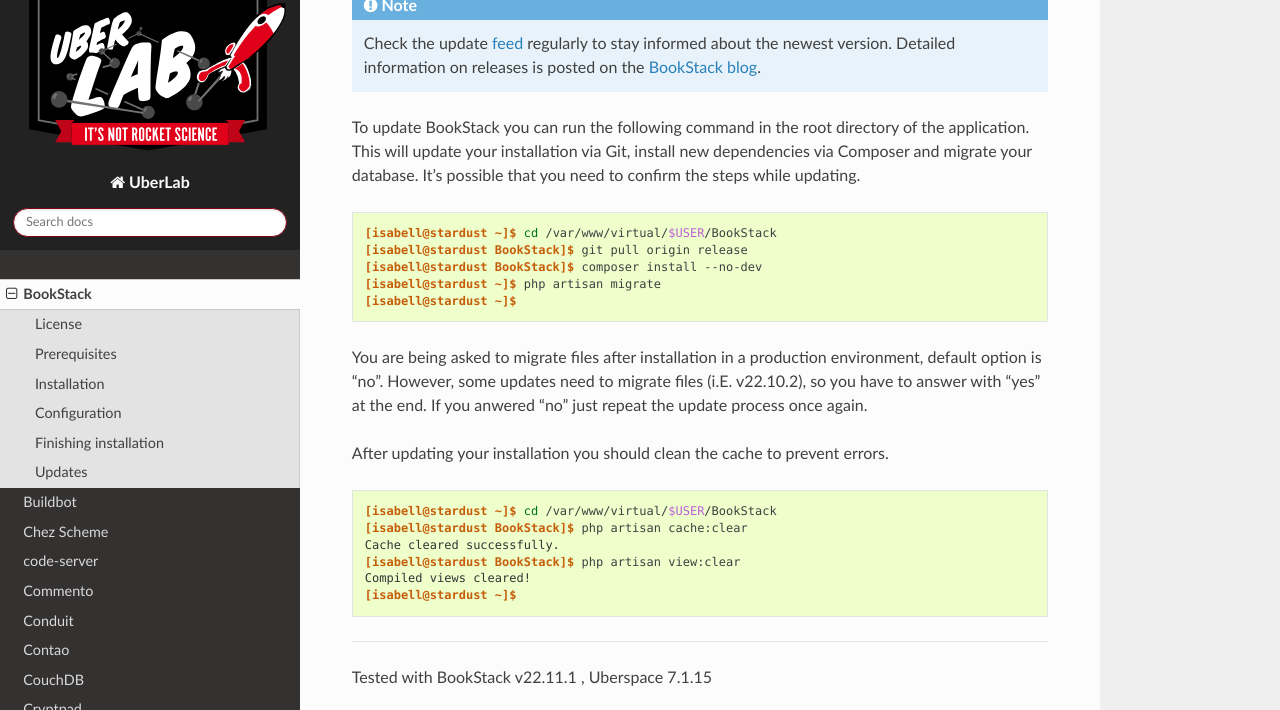
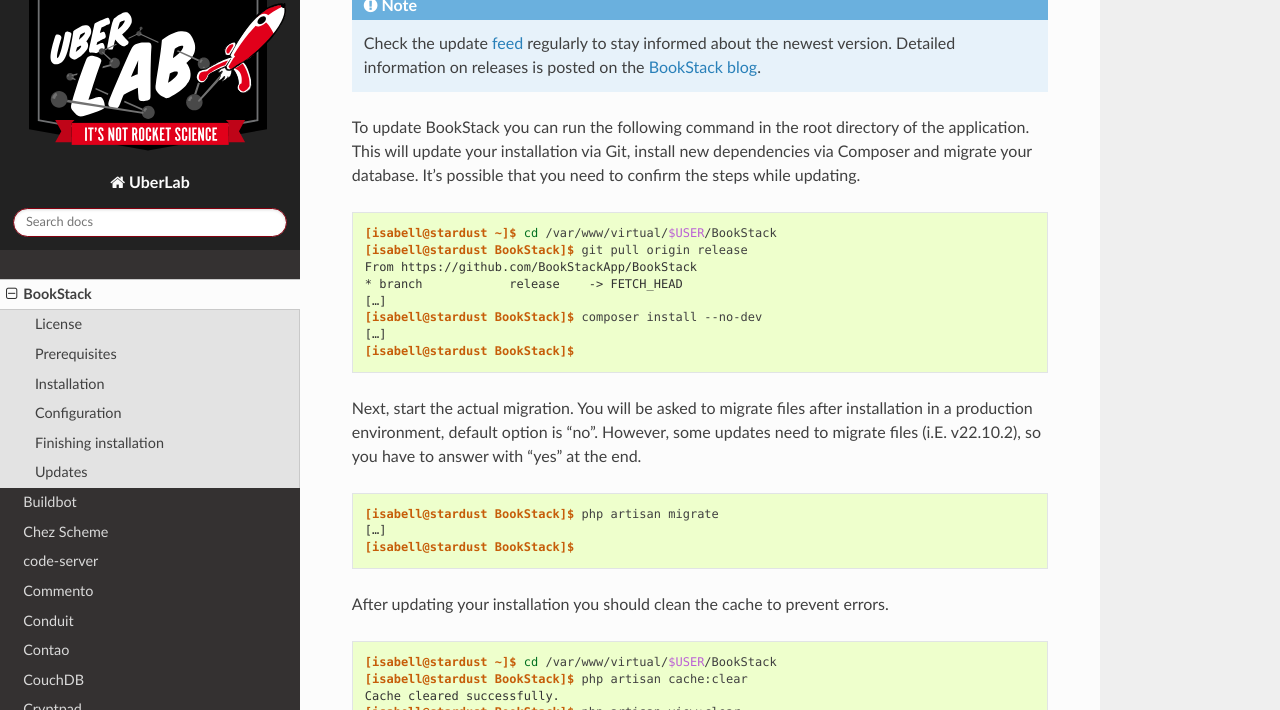
Before and after one commit to Uberspace/lab, a Sphinx documentation site: the page built from source/guide_bookstack.rst, in a window 1280 px wide and 900 px high, scrolled down 4081 px, cut to the strip 0-710 px from the top of the window. Built offline with Sphinx 7.4.7 and the Read the Docs theme 2.0.0, drawn with Linux system fonts in a browser that asks for light colours.

Commit message:
[bookstack] reorganize update commands

```diff
--- a/source/guide_bookstack.rst
+++ b/source/guide_bookstack.rst
@@ -157,12 +157,20 @@
 
  [isabell@stardust ~]$ cd /var/www/virtual/$USER/BookStack
  [isabell@stardust BookStack]$ git pull origin release
+ From https://github.com/BookStackApp/BookStack
+ * branch            release    -> FETCH_HEAD
+ […]
  [isabell@stardust BookStack]$ composer install --no-dev
- [isabell@stardust ~]$ php artisan migrate
- [isabell@stardust ~]$
+ […]
+ [isabell@stardust BookStack]$
 
-You are being asked to migrate files after installation in a production environment, default option is "no". However, some updates need to migrate files (i.E. v22.10.2), so you have to answer with "yes" at the end.
-If you anwered "no" just repeat the update process once again.
+Next, start the actual migration. You will be asked to migrate files after installation in a production environment, default option is "no". However, some updates need to migrate files (i.E. v22.10.2), so you have to answer with "yes" at the end.
+
+.. code-block:: console
+
+ [isabell@stardust BookStack]$ php artisan migrate
+ […]
+ [isabell@stardust BookStack]$
 
 After updating your installation you should clean the cache to prevent errors.
 
```
